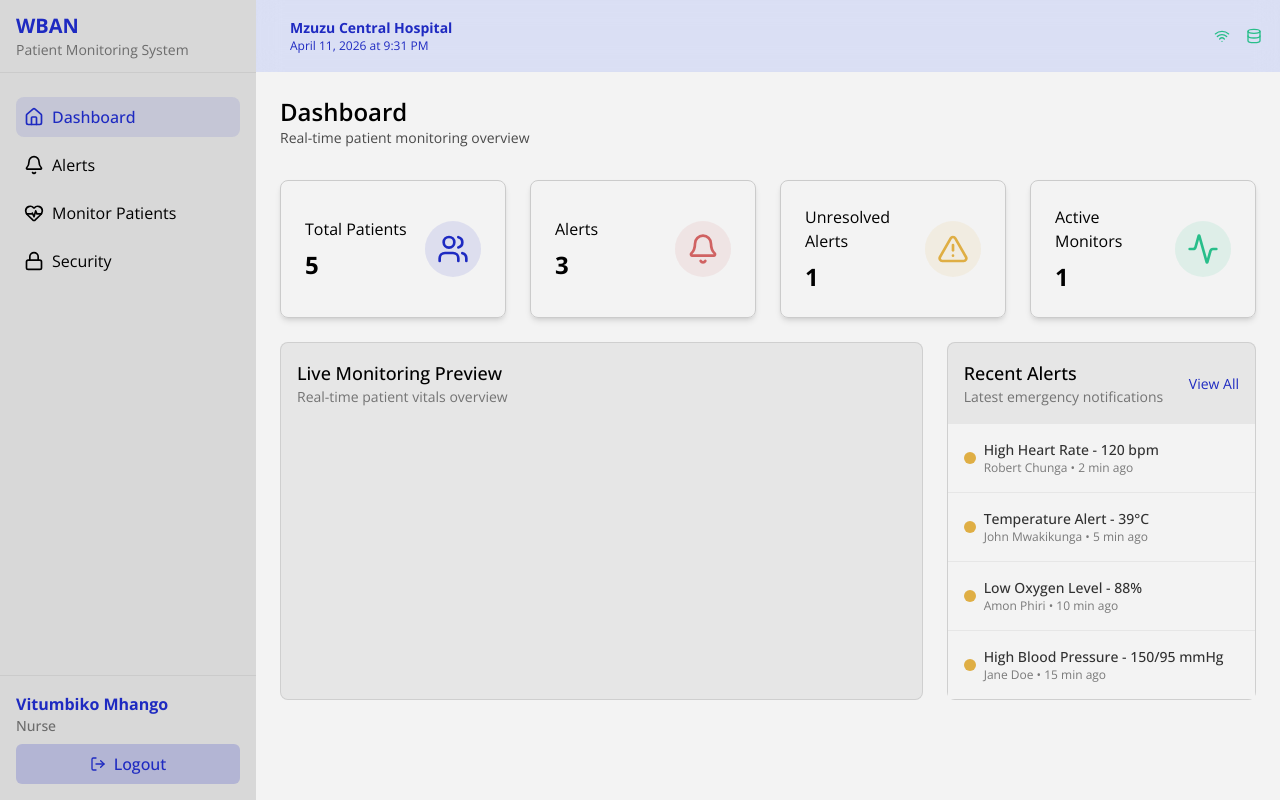
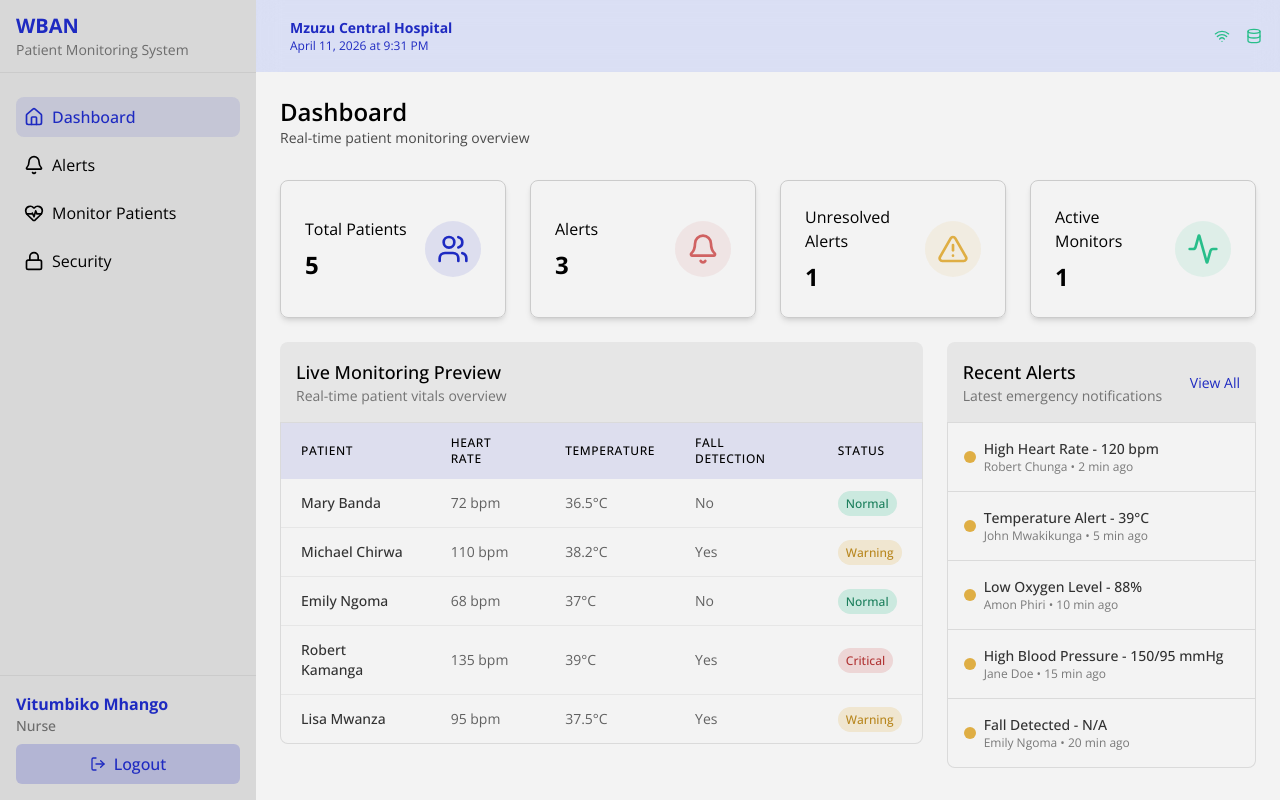
Before and after one commit to Vitumbiko-Mhango/wban-ui, a React (Vite) app: page /staff/dashboard in a window 1280 px wide. Built offline with nearby package versions, Linux system fonts and the light colour scheme.

Commit message:
reworked staff dashboard ui, created new component

```diff
--- a/src/components/AlertCard.jsx
+++ b/src/components/AlertCard.jsx
@@ -2,7 +2,7 @@ import React from "react";
 
 const AlertCard = ({ alert, reading, patientName, dateTime }) => {
   return (
-    <div className="bg-surface-a0 border-t border-surface-a10 p-4">
+    <div className="p-4">
       <div className="flex items-center gap-2">
         <div className="size-3 bg-warning-a10 rounded-full"></div>
         <div>
--- /dev/null
+++ b/src/components/PatientsTable.jsx
@@ -0,0 +1,97 @@
+export function PatientTable() {
+  const patients = [
+    {
+      id: 1,
+      name: "Mary Banda",
+      heartRate: 72,
+      temp: 36.5,
+      fall: "No",
+      status: "Normal",
+    },
+    {
+      id: 2,
+      name: "Michael Chirwa",
+      heartRate: 110,
+      temp: 38.2,
+      fall: "Yes",
+      status: "Warning",
+    },
+    {
+      id: 3,
+      name: "Emily Ngoma",
+      heartRate: 68,
+      temp: 37.0,
+      fall: "No",
+      status: "Normal",
+    },
+    {
+      id: 4,
+      name: "Robert Kamanga",
+      heartRate: 135,
+      temp: 39.0,
+      fall: "Yes",
+      status: "Critical",
+    },
+    {
+      id: 5,
+      name: "Lisa Mwanza",
+      heartRate: 95,
+      temp: 37.5,
+      fall: "Yes",
+      status: "Warning",
+    },
+  ];
+
+  const statusStyles = {
+    Normal: "bg-success-a10/20 text-success-a0",
+    Warning: "bg-warning-a10/20 text-warning-a0",
+    Critical: "bg-danger-a10/20 text-danger-a0",
+  };
+  return (
+    <div className="overflow-hidden bg-surface-a0 border border-dark-a0/10 rounded-b-lg">
+      <div className="overflow-x-auto">
+        <table className="w-full text-sm">
+          <thead>
+            <tr className="bg-primary-a20/10">
+              {[
+                "Patient",
+                "Heart Rate",
+                "Temperature",
+                "Fall Detection",
+                "Status",
+              ].map((col) => (
+                <th
+                  key={col}
+                  className="text-left px-5 py-3 text-xs font-medium text-dark-a0 uppercase tracking-wider"
+                >
+                  {col}
+                </th>
+              ))}
+            </tr>
+          </thead>
+          <tbody className="divide-y divide-surface-a10">
+            {patients.map((p) => (
+              <tr key={p.id} className="hover:bg-surface-a10/30 transition-colors">
+                <td className="px-5 py-3.5 font-medium text-dark-a0/80">
+                  {p.name}
+                </td>
+                <td className="px-5 py-3.5 text-dark-a0/60">
+                  {p.heartRate} bpm
+                </td>
+                <td className="px-5 py-3.5 text-dark-a0/60">{p.temp}°C</td>
+                <td className="px-5 py-3.5 text-dark-a0/60">{p.fall}</td>
+                <td className="px-5 py-3.5">
+                  <span
+                    className={`${statusStyles[p.status]} border-none font-medium text-xs px-2 py-1 rounded-full`}
+                  >
+                    {p.status}
+                  </span>
+                </td>
+              </tr>
+            ))}
+          </tbody>
+        </table>
+      </div>
+    </div>
+  );
+}
--- a/src/pages/staff/StaffDashboard.jsx
+++ b/src/pages/staff/StaffDashboard.jsx
@@ -4,6 +4,7 @@ import DashboardCard from "../../components/DashboardCard";
 import AlertCard from "../../components/AlertCard";
 import Heading from "../../components/common/Heading";
 import { Link } from "react-router";
+import { PatientTable } from "../../components/PatientsTable";
 
 const StaffDashboard = () => {
   const dashboardData = [
@@ -57,6 +58,12 @@ const StaffDashboard = () => {
       reading: "150/95 mmHg",
       dateTime: "15 min ago",
     },
+    {
+      patientName: "Emily Ngoma",
+      alert: "Fall Detected",
+      reading: "N/A",
+      dateTime: "20 min ago",
+    },
   ];
   return (
     <div>
@@ -83,8 +90,8 @@ const StaffDashboard = () => {
       {/* alerts container and live updates */}
       <div className="mt-6 grid grid-cols-1 xl:grid-cols-3 gap-6">
         {/* live updates */}
-        <div className="xl:col-span-2 bg-surface-a10 border border-dark-a0/10 rounded-lg">
-          <div className="p-4">
+        <div className="xl:col-span-2">
+          <div className="p-4 bg-surface-a10 rounded-t-lg">
             <div>
               <h3 className="text-lg font-medium">Live Monitoring Preview</h3>
               <p className="text-sm text-dark-a0/50">
@@ -92,11 +99,12 @@ const StaffDashboard = () => {
               </p>
             </div>
           </div>
+          <PatientTable />
         </div>
 
         {/* recent alerts */}
-        <div className="bg-surface-a10 border border-dark-a0/10 rounded-lg">
-          <div className="p-4 flex items-center justify-between">
+        <div>
+          <div className="p-4 bg-surface-a10 flex items-center justify-between rounded-t-lg">
             <div>
               <h3 className="text-lg font-medium">Recent Alerts</h3>
               <p className="text-sm text-dark-a0/50">
@@ -113,6 +121,7 @@ const StaffDashboard = () => {
             </div>
           </div>
           {/* alert card */}
+          <div className="border border-dark-a0/10 divide-y divide-dark-a0/10 bg-surface-a0 rounded-b-lg">
             {AlertData.map((item) => (
               <AlertCard
                 key={item.id}
@@ -126,6 +135,7 @@ const StaffDashboard = () => {
           </div>
         </div>
       </div>
+    </div>
   );
 };
 
```
Lines whose indentation alone changed are shown as unchanged.
